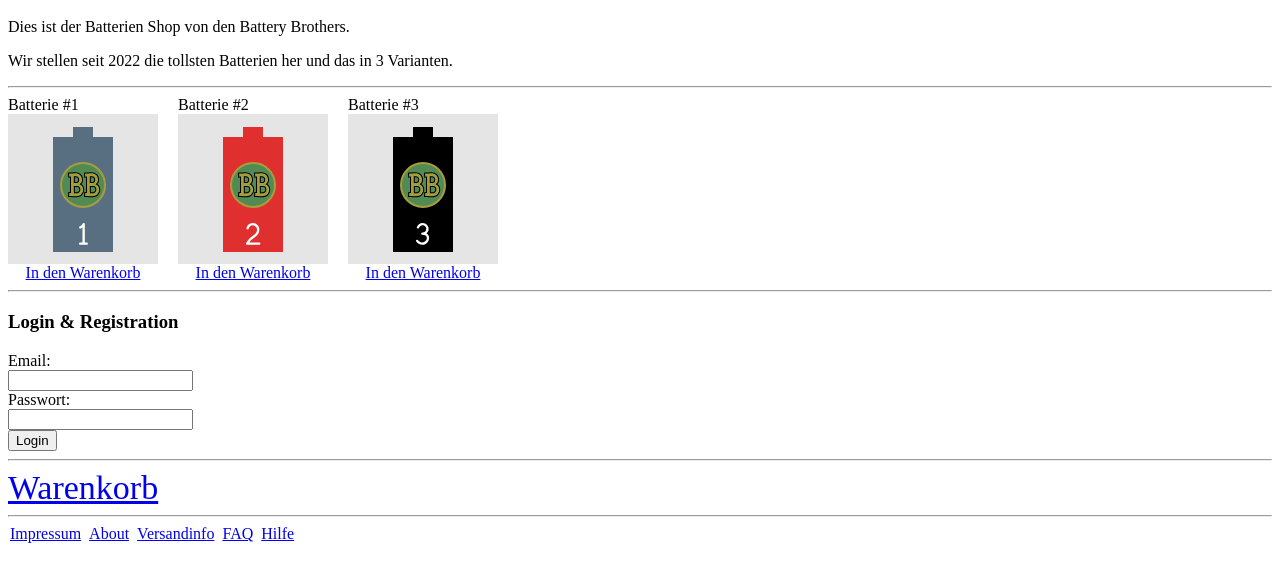
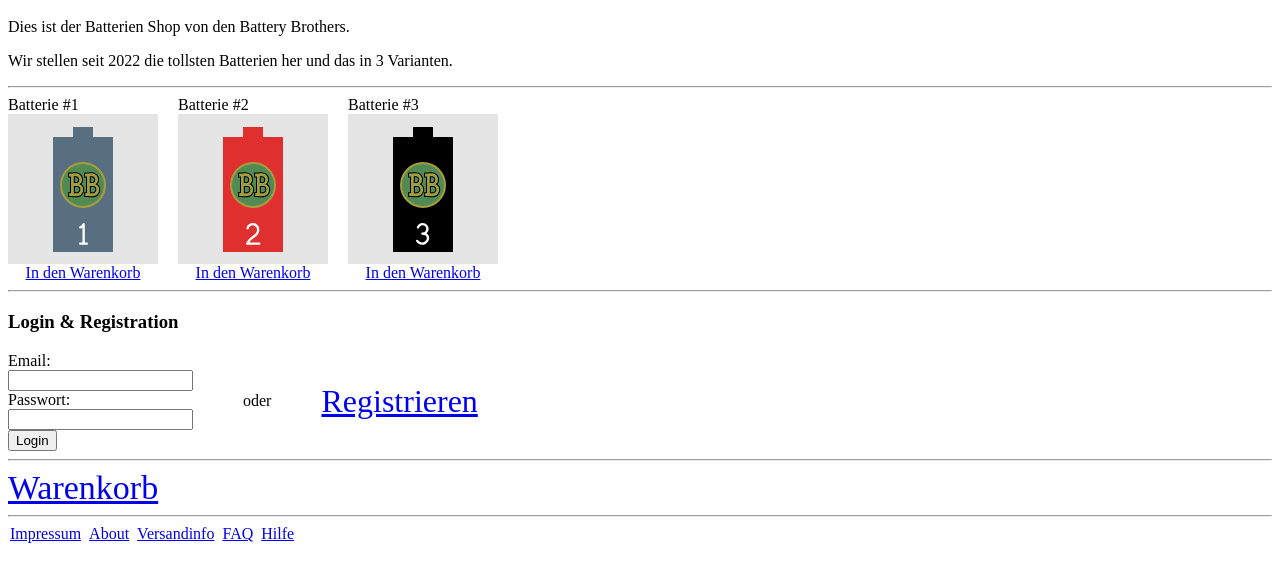
Before and after one commit to floseph/pits-kalaburda-regnery, a plain HTML site: page index.html in a window 1280 px wide. Shown: the part 174-756 px from the top of the page. Drawn offline with Linux system fonts and the light colour scheme.

Commit message:
html layout

```diff
--- a/index.html
+++ b/index.html
@@ -36,6 +36,8 @@
 <hr/>
 
 <h3>Login & Registration</h3>
+<div class="container">
+  <div class="login-form">
     <form>
       <label for="email">Email:</label><br/>
       <input type="text" id="email" name="email"><br/>
@@ -43,6 +45,14 @@
       <input type="text" id="pw" name="pw"><br/>
       <input type="submit" value="Login">
     </form>
+  </div>
+
+  <div class="oder">oder</div>
+
+  <div class="register-link">
+    <a href="/">Registrieren</a>
+  </div>
+</div>
 
 <hr/>
 <a href="/" class="big-button">Warenkorb</a>
--- a/styles.css
+++ b/styles.css
@@ -34,3 +34,18 @@ h1 {
 .big-button {
   font-size: 34px;
 }
+
+.container {
+  display: flex;
+  align-items: center;
+}
+
+
+.oder {
+  padding-left: 50px;
+  padding-right: 50px;
+}
+
+.register-link{
+  font-size: xx-large
+}
```
Lines whose indentation alone changed are shown as unchanged.
